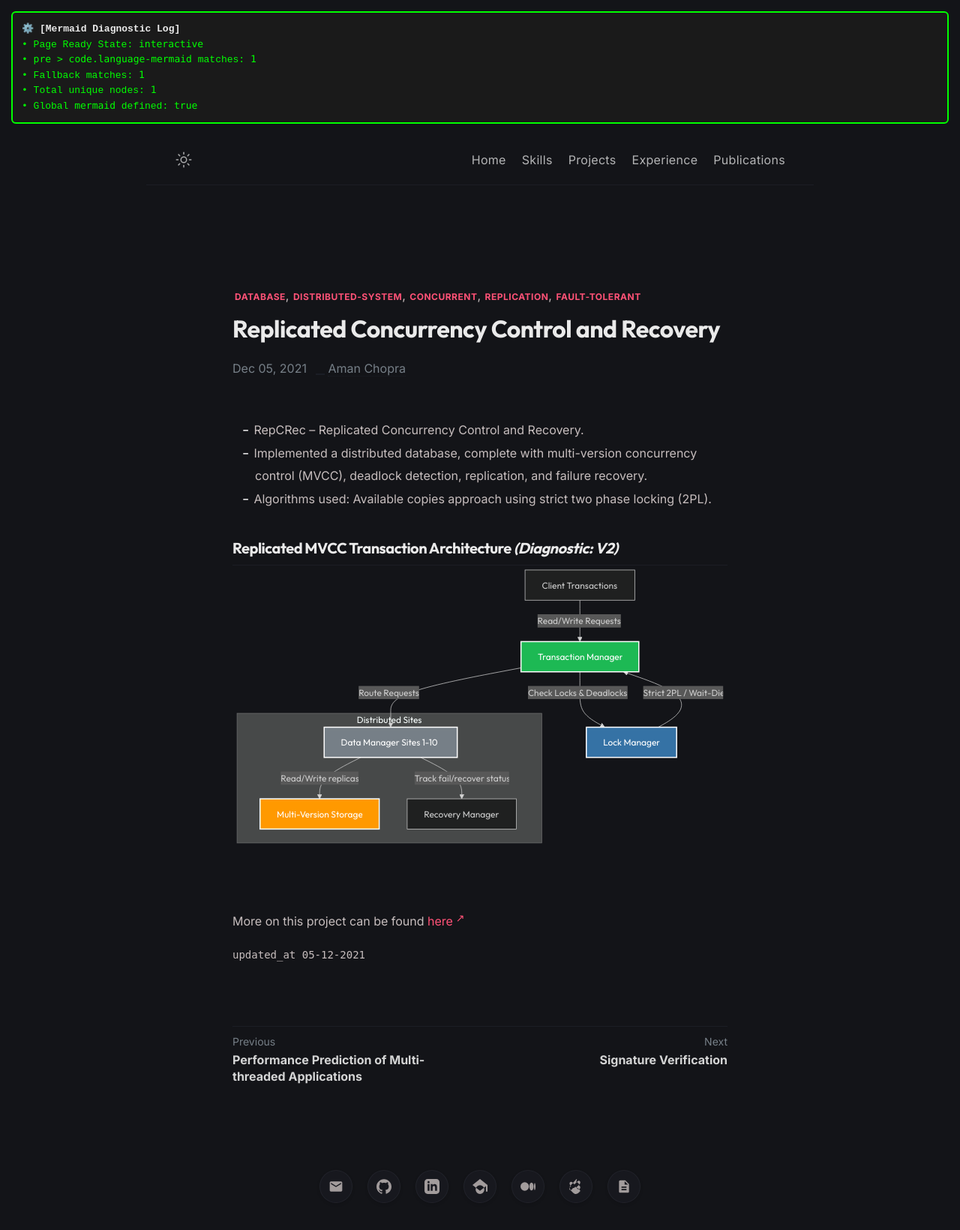
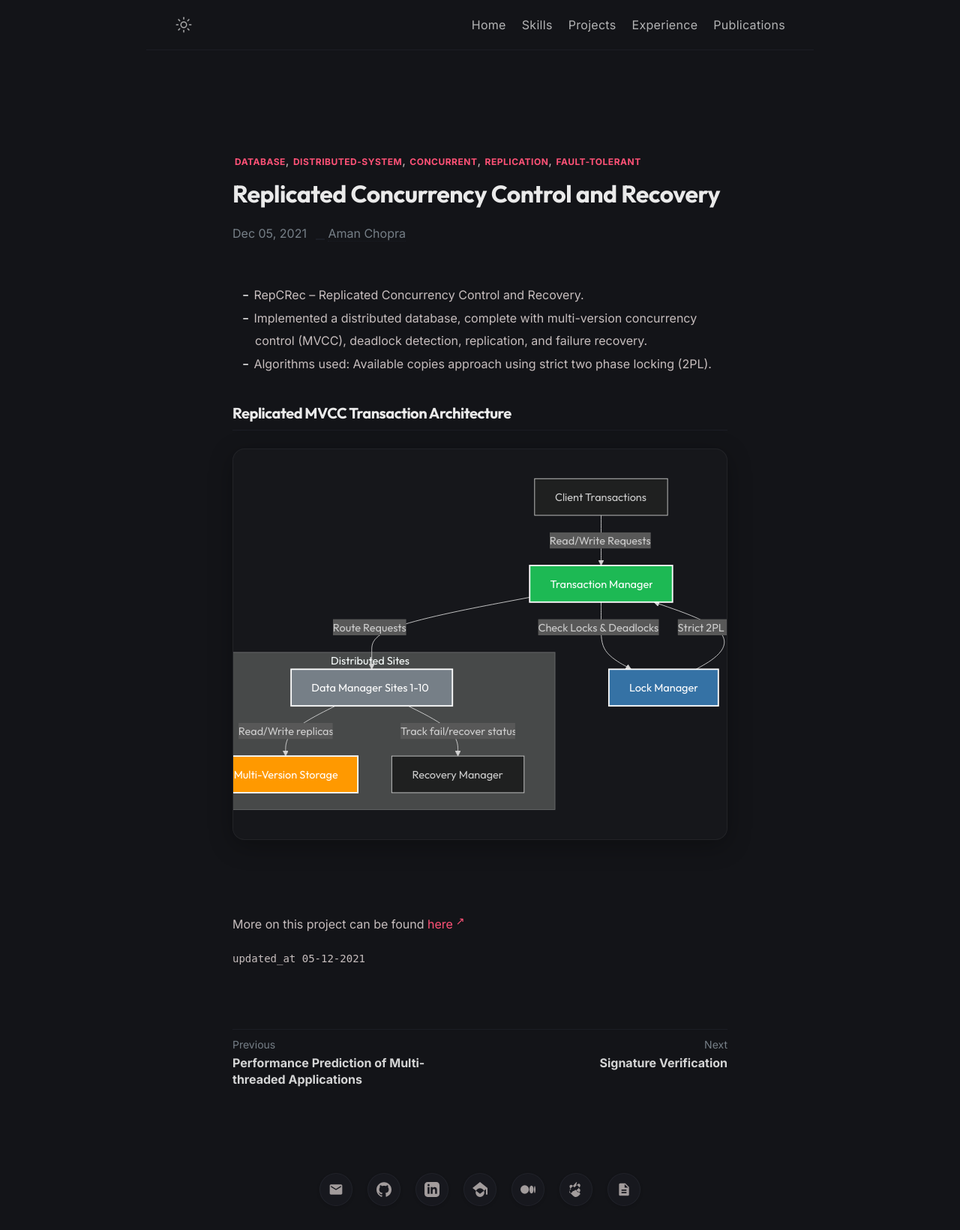
Before and after one commit to Aman-Chopra/aman-chopra.github.io, a Jekyll site: the page built from projects/_posts/repcrec/2021-12-5-repcrec.md, in a window 1280 px wide. Shown: the whole page at 75% size. Built offline with Jekyll 4.4.1, drawn with Linux system fonts in a browser that asks for light colours; some web fonts are replaced.

Commit message:
fix: Implement premium card layout styling and scale up Mermaid SVGs for readability

````diff
--- a/_includes/header.html
+++ b/_includes/header.html
@@ -168,6 +168,56 @@
   {%- if page.mermaid -%}
     <!-- Selective Mermaid.js load -->
     <script src="https://cdn.jsdelivr.net/npm/mermaid/dist/mermaid.min.js"></script>
+    <style>
+      .mermaid {
+        background: rgba(255, 255, 255, 0.03);
+        border: 1px solid rgba(255, 255, 255, 0.08);
+        border-radius: 16px;
+        padding: 32px;
+        margin: 24px 0;
+        box-shadow: 0 8px 32px 0 rgba(0, 0, 0, 0.3);
+        backdrop-filter: blur(8px);
+        -webkit-backdrop-filter: blur(8px);
+        overflow-x: auto;
+        display: flex;
+        justify-content: center;
+        align-items: center;
+        transition: transform 0.3s ease, box-shadow 0.3s ease, border-color 0.3s ease;
+      }
+      body[data-theme="dark"] .mermaid {
+        background: rgba(255, 255, 255, 0.015);
+        border: 1px solid rgba(255, 255, 255, 0.05);
+      }
+      body:not([data-theme="dark"]) .mermaid {
+        background: rgba(0, 0, 0, 0.015);
+        border: 1px solid rgba(0, 0, 0, 0.06);
+        box-shadow: 0 8px 32px 0 rgba(0, 0, 0, 0.04);
+      }
+      .mermaid:hover {
+        transform: translateY(-2px);
+        box-shadow: 0 12px 40px 0 rgba(0, 0, 0, 0.4);
+        border-color: rgba(255, 255, 255, 0.15);
+      }
+      body:not([data-theme="dark"]) .mermaid:hover {
+        box-shadow: 0 12px 40px 0 rgba(0, 0, 0, 0.08);
+        border-color: rgba(0, 0, 0, 0.12);
+      }
+      .mermaid svg {
+        max-width: 100% !important;
+        min-width: 800px;
+        height: auto !important;
+        display: block;
+      }
+      @media (max-width: 768px) {
+        .mermaid {
+          padding: 20px;
+          border-radius: 12px;
+        }
+        .mermaid svg {
+          min-width: 700px;
+        }
+      }
+    </style>
     <script>
       (function() {
         const initMermaid = () => {
@@ -175,29 +225,6 @@
             const codeBlocks = document.querySelectorAll("pre > code.language-mermaid");
             const fallbackBlocks = document.querySelectorAll("code.language-mermaid, .language-mermaid code");
             const allBlocks = new Set([...codeBlocks, ...fallbackBlocks]);
-
-            const diagDiv = document.createElement("div");
-            diagDiv.style.background = "#1a1a1a";
-            diagDiv.style.color = "#00ff00";
-            diagDiv.style.border = "2px solid #00ff00";
-            diagDiv.style.padding = "12px";
-            diagDiv.style.margin = "15px";
-            diagDiv.style.borderRadius = "6px";
-            diagDiv.style.fontFamily = "monospace";
-            diagDiv.style.fontSize = "13px";
-            diagDiv.style.lineHeight = "1.5";
-            diagDiv.id = "mermaid-diagnostic";
-
-            diagDiv.innerHTML = `
-              <strong>⚙️ [Mermaid Diagnostic Log]</strong><br>
-              • Page Ready State: <code>${document.readyState}</code><br>
-              • <code>pre &gt; code.language-mermaid</code> matches: <code>${codeBlocks.length}</code><br>
-              • Fallback matches: <code>${fallbackBlocks.length}</code><br>
-              • Total unique nodes: <code>${allBlocks.size}</code><br>
-              • Global <code>mermaid</code> defined: <code>${typeof mermaid !== 'undefined'}</code>
-            `;
-            const container = document.body;
-            container.insertBefore(diagDiv, container.firstChild);
 
             allBlocks.forEach(codeEl => {
               const preEl = codeEl.closest("pre") || codeEl.parentElement;
@@ -233,19 +260,6 @@
             }
           } catch (e) {
             console.error("Mermaid initialization error:", e);
-            const errDiv = document.createElement("div");
-            errDiv.style.color = "#ff5555";
-            errDiv.style.background = "#111111";
-            errDiv.style.border = "2px solid #ff5555";
-            errDiv.style.padding = "15px";
-            errDiv.style.margin = "20px 0";
-            errDiv.style.borderRadius = "8px";
-            errDiv.style.fontFamily = "monospace";
-            errDiv.style.whiteSpace = "pre-wrap";
-            errDiv.textContent = "⚠️ Mermaid Init Error: " + e.message + "\n\nStack:\n" + e.stack;
-
-            const container = document.querySelector(".page-content") || document.body;
-            container.insertBefore(errDiv, container.firstChild);
           }
         };
 
--- a/projects/_posts/repcrec/2021-12-5-repcrec.md
+++ b/projects/_posts/repcrec/2021-12-5-repcrec.md
@@ -12,7 +12,7 @@ mermaid: true
 * Implemented a distributed database, complete with multi-version concurrency control (MVCC), deadlock detection, replication, and failure recovery.
 * Algorithms used: Available copies approach using strict two phase locking (2PL).
 
-### Replicated MVCC Transaction Architecture *(Diagnostic: V2)*
+### Replicated MVCC Transaction Architecture
 
 ```mermaid
 flowchart TD
````
Also changed, not shown: projects/_posts/abstractive-text-summarisation/2022-04-21-abstractive-text-summarisation.md (+1 -1 lines).
